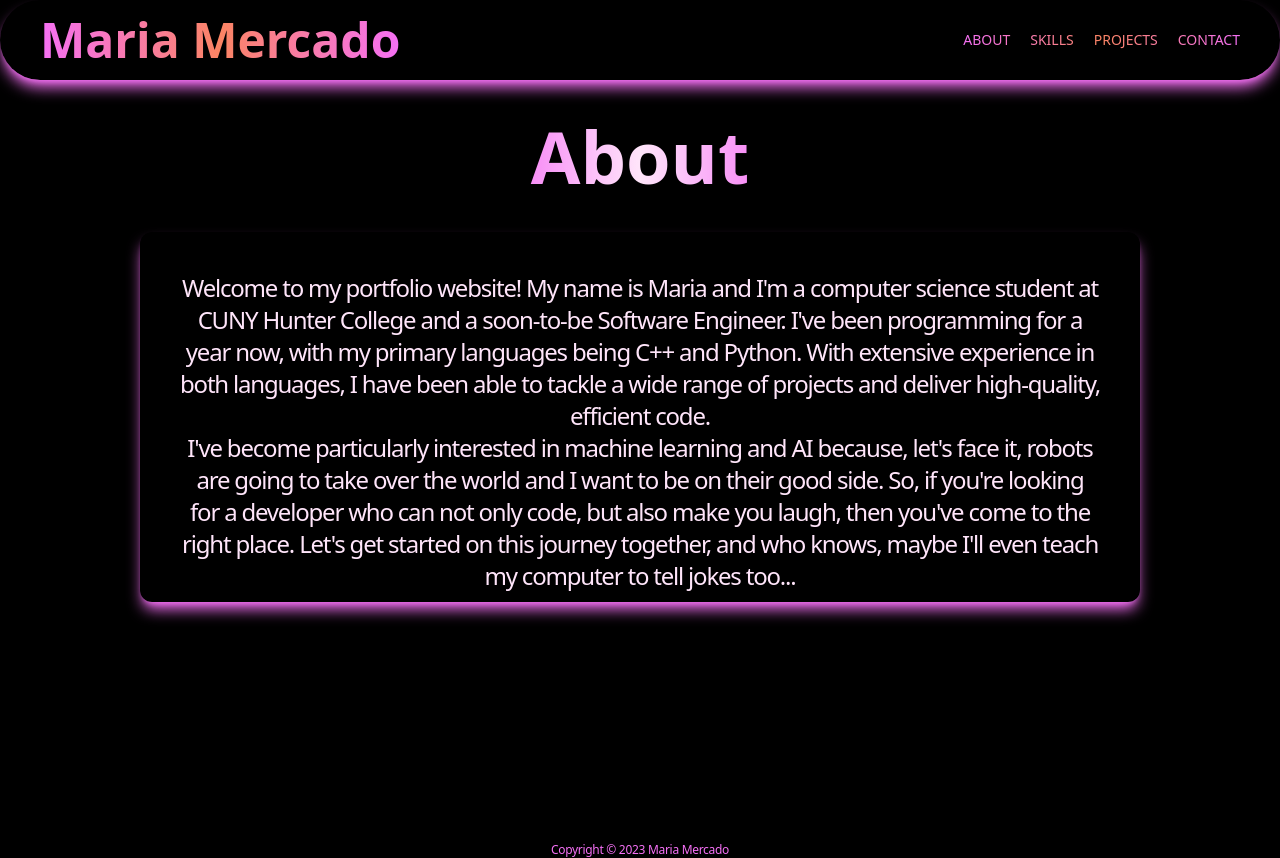
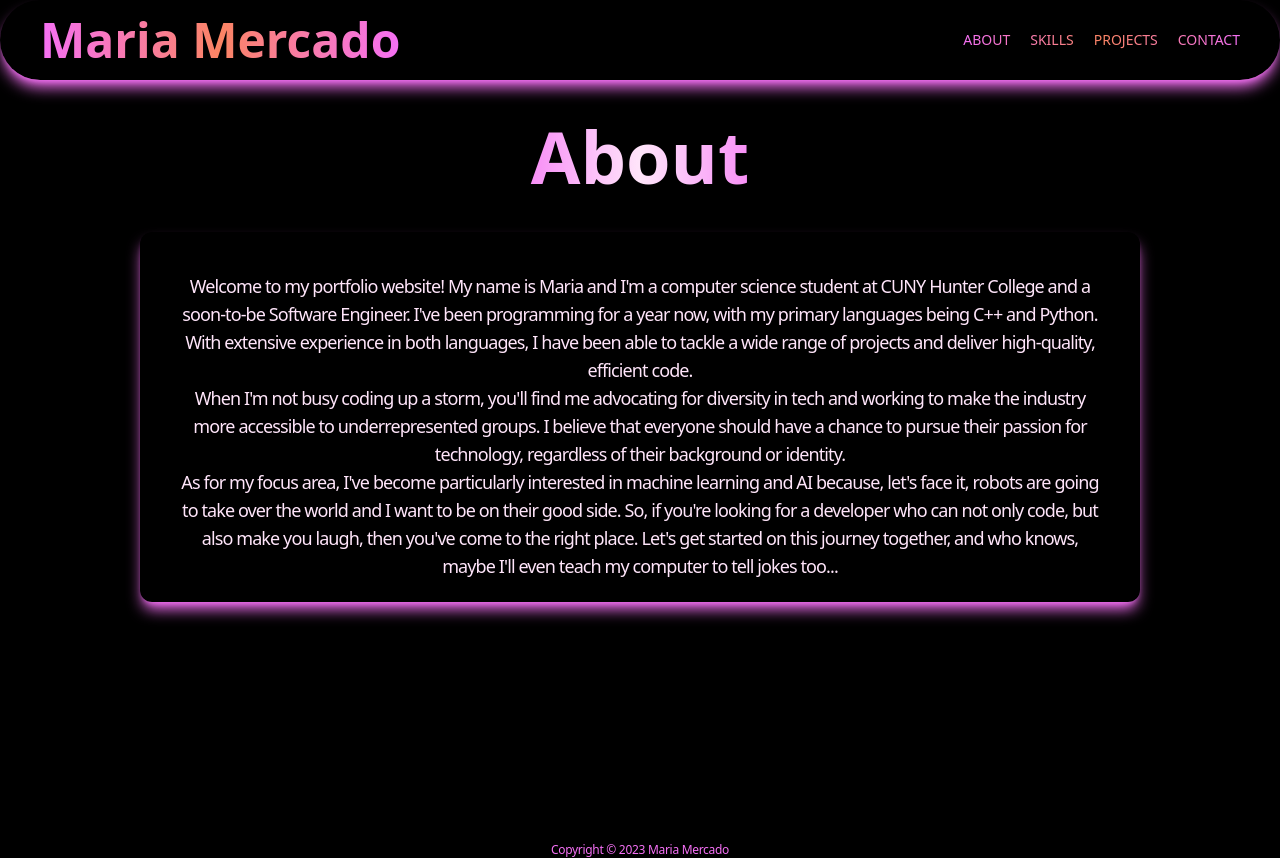
Before and after one commit to srtaalej/portfolio, a Next.js app: page /about in a window 1280 px wide. Built offline with nearby package versions, Linux system fonts and the light colour scheme; what tailwind-forms would draw is missing.

Commit message:
re-styling

```diff
--- a/components/about_card.tsx
+++ b/components/about_card.tsx
@@ -33,7 +33,7 @@ const AboutCard = ({
         hover:opacity-200 duration-300
         '
     >
-        <p className='items-center m-10 text-2xl font-light tracking-tighter text-center '>
+        <p className='items-center m-10 text-lg font-light tracking-tighter text-center '>
             Welcome to my portfolio website!
             My name is Maria and I&apos;m a
             computer science student at CUNY Hunter College and a soon-to-be Software Engineer.
@@ -43,7 +43,13 @@ const AboutCard = ({
             I have been able to tackle a wide range of
             projects and deliver high-quality, efficient code.
             <br></br>
-            I&apos;ve become particularly interested in machine learning and AI because,
+            When I&apos;m not busy coding up a storm, you&apos;ll find me advocating for diversity
+            in tech and working to make the industry more accessible to underrepresented groups.
+            I believe that everyone should have a chance to pursue their passion for technology,
+            regardless of their background or identity.
+            <br></br>
+            As for my focus area, I&apos;ve become particularly interested
+            in machine learning and AI because,
             let&apos;s face it, robots are going to take over the world
             and I want to be on their good side.
             So, if you&apos;re looking for a developer who can not only code,
--- a/components/contact_comp.tsx
+++ b/components/contact_comp.tsx
@@ -152,7 +152,7 @@ export default function Contact(props: Props)  {
               <button type='submit'
               // disabled={!handleValidation}
               className='w-1/3 m-10 ease-in-out duration-300
-              text-lg font-semibold text-[#ffe5fa]
+              text-lg font-light text-[#ffe5fa]
               rounded-md outline-none bg-[#f570f5] active:bg-[#fd50fd]
               focus:ring-2 focus:ring-[#f570f5]
               disabled:bg-opacity-50 disabled:cursors-not-allowed
--- a/components/main_card.tsx
+++ b/components/main_card.tsx
@@ -5,23 +5,6 @@ import {Typer} from 'react-easy-animations';
 
 
 type Props = {}
-const MyTyperComponent = () => {
-
-  return (
-      <Typer className='text-center md:text-start text-2xl md:text-3xl
-      text-transparent bg-clip-text bg-gradient-to-r
-      from-[#f570f5] to-[#fb8463]
-      mx-9 w-[300px] md:w-[480px] pt-10 md:pt-20'
-          dataText={[
-            'Hi! I am Maria,',
-            'a passionate developer,',
-            'turning ideas into reality,',
-            ' one line at a time',
-
-          ]}
-      />
-  )
-}
 
 const MainCard = ({
 
@@ -47,9 +30,25 @@ const MainCard = ({
                 text-transparent bg-clip-text
                 from-[#f570f5] to-[#f570f5] via-[#ffe5fa]
                 bg-gradient-to-l">CS Student/ Developer</h1>
-                <GiOrbital size={500} color="f570f5"/>
+                <svg className="h-30 w-30" viewBox="0 0 512 512">
+                  <GiOrbital size={500} color="f570f5"/>
+                </svg>
+
             </div>
-          <MyTyperComponent/>
+
+            <Typer  className='text-center md:text-start
+      text-2xl md:text-3xl font-light
+      text-transparent bg-clip-text bg-gradient-to-r
+      from-[#f570f5] to-[#fb8463]
+      mx-9 w-[300px] md:w-[480px] pt-10 md:pt-20'
+          dataText={[
+            'Hi! I am Maria,',
+            'a passionate developer,',
+            'turning ideas into reality,',
+            ' one line at a time',
+
+          ]}
+      />
 
   </div>
 
--- a/components/nav_comp.tsx
+++ b/components/nav_comp.tsx
@@ -39,8 +39,8 @@ export default function Navbar(props: Props) {
       </Link>
 
 
-      <ul className='space-x-5 hidden md:flex
-         uppercase text-sm font-lightbold text-transparent bg-clip-text
+      <ul className='space-x-5 hidden md:flex uppercase
+        text-sm font-lightbold text-transparent bg-clip-text
         from-[#f570f5] to-[#f570f5] via-[#fb8463] bg-gradient-to-l'>
         <Link href='/about'>
           About
@@ -84,7 +84,7 @@ export default function Navbar(props: Props) {
 
             </div>
           </div>
-          <div className= 'flex w-full items-center justify-between px-10 uppercase font-light text-lg text-transparent bg-clip-text from-[#fb8463] to-[#f570f5] bg-gradient-to-t'>
+          <div className= 'flex w-full uppercase items-center justify-between px-10 font-light text-lg text-transparent bg-clip-text from-[#fb8463] to-[#f570f5] bg-gradient-to-t'>
                 <ul>
                   <Link href='/about' >
                     <li className='py-6 text-l'>About Me</li>
--- a/components/proj_card.tsx
+++ b/components/proj_card.tsx
@@ -47,16 +47,17 @@ const Proj = ({
   return (
     <article
       className='flex flex-col items-center flex-shrink-0 justify-evenly
-      font-bold text-transparent bg-clip-text
-      from-[#f570f5] to-[#f570f5] via-[#ffe5fa] bg-gradient-to-l
+      font-bold
+
        w-[340px] md:w-[400px] xl:w-[450px] h-[550px]
-        snap-center bg-[#1F1E1B]
+        snap-center bg-black
 
         rounded-2xl shadow-lg shadow-[#f570f5]
-
+        text-transparent bg-clip-text
+        from-[#f570f5] to-[#f570f5] via-[#ffe5fa] bg-gradient-to-l
         hover:text-transparent hover:bg-clip-text
-        hover:from-[#561ab1] hover:to-[#561ab1]
-        hover:via-[#fb8463] hover:bg-gradient-to-l
+          hover:from-[#561ab1] hover:to-[#561ab1]
+          hover:via-[#fb8463] hover:bg-gradient-to-l
 
         hover:shadow-[#f570f5] hover:shadow-2xl
         hover:opacity-200 duration-300'
@@ -64,6 +65,7 @@ const Proj = ({
 
 
       <div className='px-[5%] items-center text-center'>
+
         <h1 className='mb-6 text-4xl font-bold tracking-tight'>
           {title}
         </h1>
@@ -73,10 +75,10 @@ const Proj = ({
         <div className='flex justify-center my-2 space-x-2'>
           {icon.map((skill) => skill)}
         </div>
-        <p className='py-5 text-gray-300 uppercase'>{dateStarted}</p>
+        <p className='py-5 text-gray-300 uppercase font-lightbold'>{dateStarted}</p>
         <ul
           id="skill's list"
-          className='ml-5 space-y-4 text-xs font-semibold list-disc text-start md:text-md'
+          className='ml-5 space-y-4 text-xs font-light text-start md:text-sm '
         >
           {points.map((point, index) => (
             <li key={`${index}`}>{point}</li>
--- a/components/skills_card.tsx
+++ b/components/skills_card.tsx
@@ -19,7 +19,8 @@ export default function Skill({ icon, title }: CardProps) {
       hover:shadow-[#f570f5] hover:shadow-2xl
       hover:opacity-200 duration-300
 
-      font-bold text-transparent bg-clip-text
+      text-transparent
+      bg-clip-text
       from-[#f570f5] to-[#f570f5] via-[#ffe5fa] bg-gradient-to-l
       bg-black md:text-lg
 
@@ -28,7 +29,7 @@ export default function Skill({ icon, title }: CardProps) {
       hover:via-[#fb8463] hover:bg-gradient-to-l'
     >
       <div className='card-icon '>{icon}</div>
-      <h1 className='p-3 text-base font-bold md:text-lg w-fit'>{title}</h1>
+      <h1 className='p-3 text-sm font-light md:text-md w-fit'>{title}</h1>
     </motion.article>
   );
 }
```
